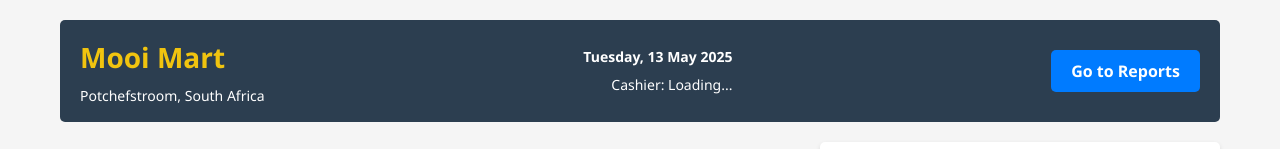
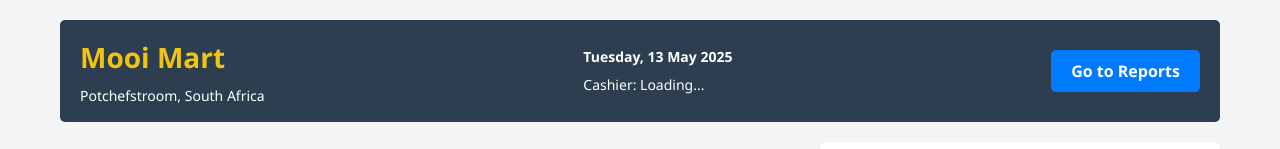
Before and after one commit to PathogenicKatt/POS, a plain HTML site: page index.html in a window 1280 px wide. Shown: the top 149 px of the page. Drawn offline with Linux system fonts and the light colour scheme.

Commit message:
updated index.html

```diff
--- a/index.html
+++ b/index.html
@@ -17,7 +17,7 @@
 
             <div class="sale-info">
                 <div id="current-date"></div>
-                <div id="current-user">Cashier: <span id="cashier-name">Loading...</span></div>
+                <div id="current-user" style="margin-left: 0; text-align: left;">Cashier: <span id="cashier-name">Loading...</span></div>
             </div>
             <div class="reports-button-container">
     <button onclick="location.href='reports.html'" class="btn-primary">Go to Reports</button>
```
